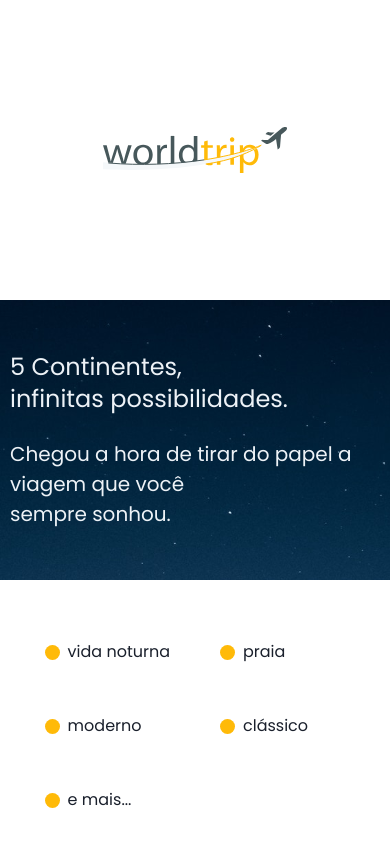
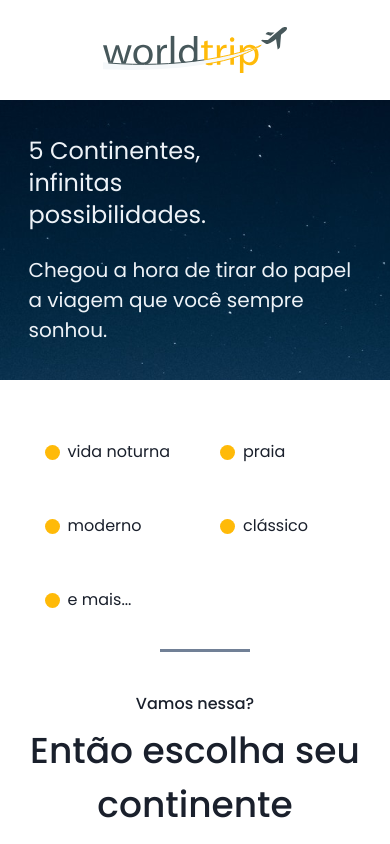
Before and after one commit to Bluniz/worldtrip, a Next.js app: page / in a window 390 px wide. Shown: the top 844 px of the page. Built offline with nearby package versions, Linux system fonts and the light colour scheme.

Commit message:
Fix: responsivity

```diff
--- a/src/components/Banner/index.tsx
+++ b/src/components/Banner/index.tsx
@@ -26,14 +26,18 @@ export function Banner() {
         maxH="280"
       >
         <VStack align="flex-start" margin={!isWideVersion && "10px"}>
-          <Heading color="gray.100" mb={4} size="lg" fontWeight="Medium">
-            5 Continentes,
-            <br /> infinitas possibilidades.
+          <Heading
+            color="gray.100"
+            mb={4}
+            size="lg"
+            fontWeight="Medium"
+            maxW="238px"
+          >
+            5 Continentes, infinitas possibilidades.
           </Heading>
 
-          <Text color="gray.100" fontWeight="normal" fontSize="xl">
-            Chegou a hora de tirar do papel a viagem que você <br />
-            sempre sonhou.
+          <Text color="gray.100" fontWeight="normal" fontSize="xl" maxW="333px">
+            Chegou a hora de tirar do papel a viagem que você sempre sonhou.
           </Text>
         </VStack>
         {isWideVersion && (
--- a/src/components/Header/index.tsx
+++ b/src/components/Header/index.tsx
@@ -6,7 +6,7 @@ export function Header() {
       as="header"
       align="center"
       justify="center"
-      h={["300px", "100px"]}
+      h="100px"
       p={[5, 10]}
       w="100%"
     >
```
